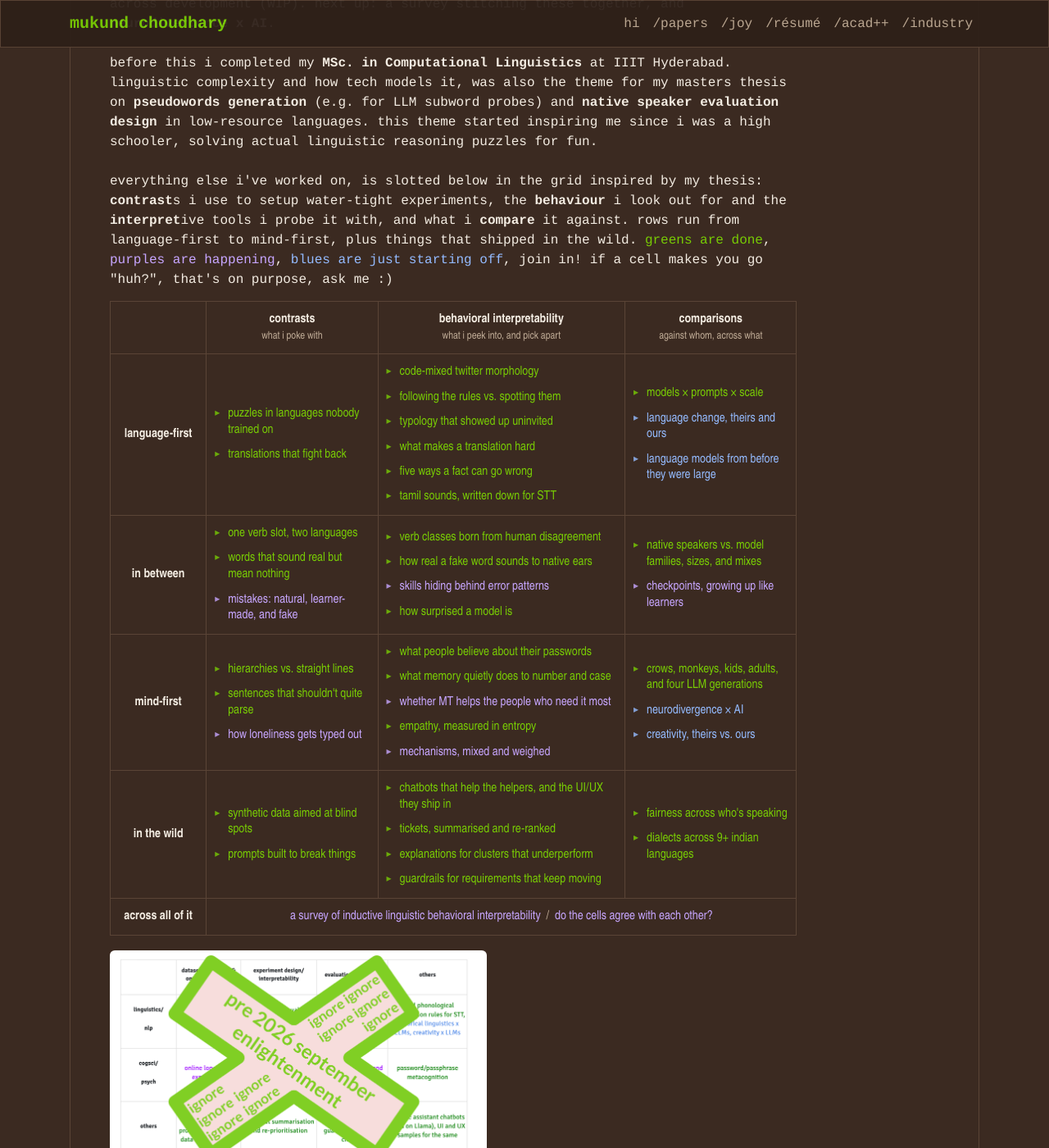
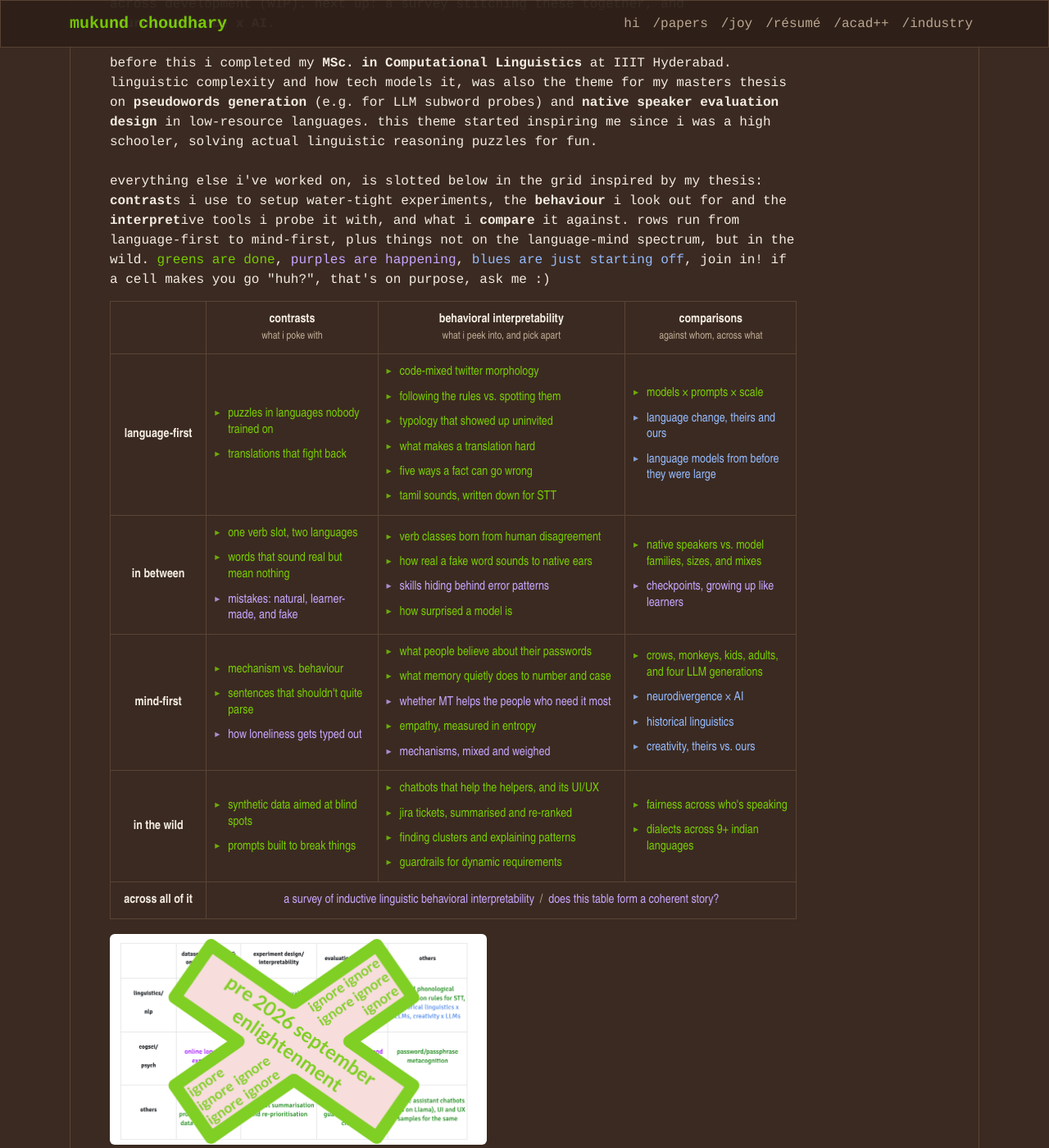
Before and after one commit to mukundc2k/mukundc2k.github.io, a Jekyll site: the page built from index.html, in a window 1280 px wide and 1400 px high, scrolled down 496 px. Shown: the whole window at 82% size. Built offline with Jekyll 4.4.1, drawn with Linux system fonts in a browser that asks for light colours; a style sheet for code colours, icons or effects is not loaded.

Commit message:
almost done

```diff
--- a/_data/profile.yml
+++ b/_data/profile.yml
@@ -23,7 +23,7 @@ short_bio: >-
   <b>(5)</b> whether LMs make <b>second-language learner</b>-like mistakes across development (WIP).
   next up: a survey stitching these together, and <b>neurodivergence x AI</b>.<br><br>
   before this i completed my <b>MSc. in Computational Linguistics</b> at IIIT Hyderabad. linguistic complexity and how tech models it, was also the theme for my masters thesis on <b>pseudowords generation</b> (e.g. for LLM subword probes) and <b>native speaker evaluation design</b> in low-resource languages. this theme started inspiring me since i was a high schooler, solving actual linguistic reasoning puzzles for fun.<br><br>
-  everything else i've worked on, is slotted below in the grid inspired by my thesis: <b>contrast</b>s i use to setup water-tight experiments, the <b>behaviour</b> i look out for and the <b>interpret</b>ive tools i probe it with, and what i <b>compare</b> it against. rows run from language-first to mind-first, plus things that shipped in the wild.
+  everything else i've worked on, is slotted below in the grid inspired by my thesis: <b>contrast</b>s i use to setup water-tight experiments, the <b>behaviour</b> i look out for and the <b>interpret</b>ive tools i probe it with, and what i <b>compare</b> it against. rows run from language-first to mind-first, plus things not on the language-mind spectrum, but in the wild.
   <span class="st-done">greens are done</span>, <span class="st-doing">purples are happening</span>, <span class="st-next">blues are just starting off</span>, join in! if a cell makes you go "huh?", that's on purpose, ask me :)
   <div class="ilbi-wrap">
   <table class="ilbi-map">
@@ -50,19 +50,19 @@ short_bio: >-
   </tr>
   <tr>
   <th>mind-first</th>
-  <td><span class="st-done">hierarchies vs. straight lines</span><span class="st-done">sentences that shouldn't quite parse</span><span class="st-doing">how loneliness gets typed out</span></td>
+  <td><span class="st-done">mechanism vs. behaviour</span><span class="st-done">sentences that shouldn't quite parse</span><span class="st-doing">how loneliness gets typed out</span></td>
   <td><span class="st-done">what people believe about their passwords</span><span class="st-done">what memory quietly does to number and case</span><span class="st-doing">whether MT helps the people who need it most</span><span class="st-done">empathy, measured in entropy</span><span class="st-doing">mechanisms, mixed and weighed</span></td>
-  <td><span class="st-done">crows, monkeys, kids, adults, and four LLM generations</span><span class="st-next">neurodivergence × AI</span><span class="st-next">creativity, theirs vs. ours</span></td>
+  <td><span class="st-done">crows, monkeys, kids, adults, and four LLM generations</span><span class="st-next">neurodivergence × AI</span><span class="st-next">historical linguistics</span><span class="st-next">creativity, theirs vs. ours</span></td>
   </tr>
   <tr>
   <th>in the wild</th>
   <td><span class="st-done">synthetic data aimed at blind spots</span><span class="st-done">prompts built to break things</span></td>
-  <td><span class="st-done">chatbots that help the helpers, and the UI/UX they ship in</span><span class="st-done">tickets, summarised and re-ranked</span><span class="st-done">explanations for clusters that underperform</span><span class="st-done">guardrails for requirements that keep moving</span></td>
+  <td><span class="st-done">chatbots that help the helpers, and its UI/UX</span><span class="st-done">jira tickets, summarised and re-ranked</span><span class="st-done">finding clusters and explaining patterns</span><span class="st-done">guardrails for dynamic requirements</span></td>
   <td><span class="st-done">fairness across who's speaking</span><span class="st-done">dialects across 9+ indian languages</span></td>
   </tr>
   <tr class="ilbi-across">
   <th>across all of it</th>
-  <td colspan="3"><span class="st-doing">a survey of inductive linguistic behavioral interpretability</span><span class="st-doing">do the cells agree with each other?</span></td>
+  <td colspan="3"><span class="st-doing">a survey of inductive linguistic behavioral interpretability</span><span class="st-doing">does this table form a coherent story?</span></td>
   </tr>
   </tbody>
   </table>
```
Also changed, not shown: _data/authors.yml (+24 -0 lines).
